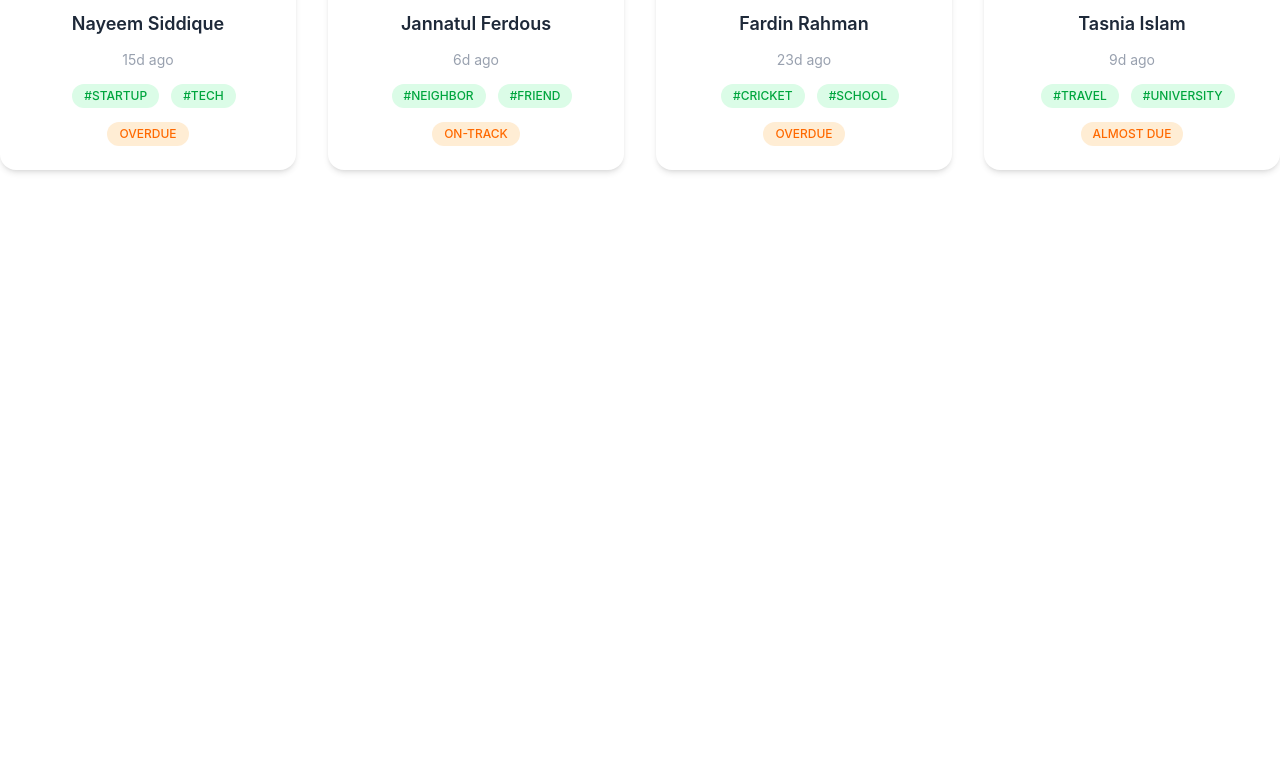
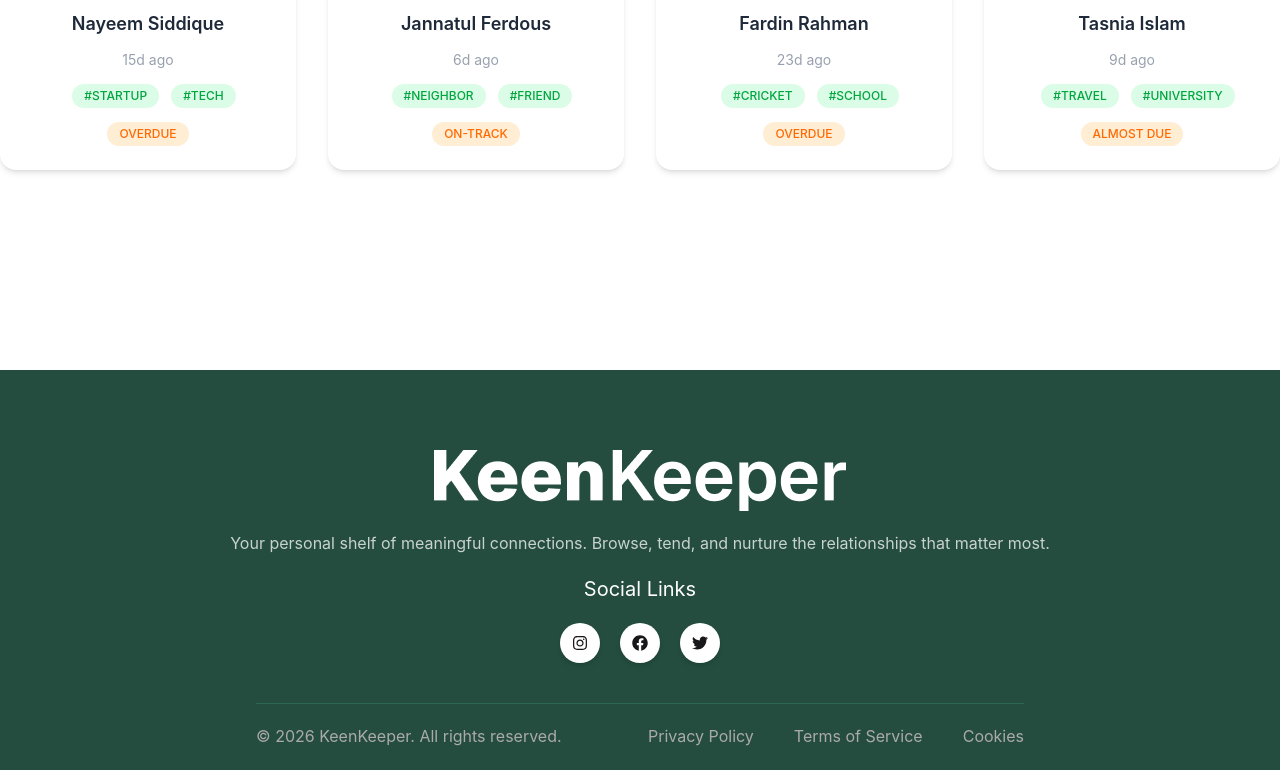
Before and after one commit to Ashik2630/Assignment-0.7, a React (Vite) app: page / in a window 1280 px wide. Shown: the part 1566-2336 px from the top of the page. Before the commit the page ends 1936 px from the top, so only its background shows below. Built offline with nearby package versions, Linux system fonts and the light colour scheme.

Commit message:
Add a Footer section

```diff
--- a/src/layout/RootLayout.jsx
+++ b/src/layout/RootLayout.jsx
@@ -1,12 +1,14 @@
 import React from 'react';
 import Navbar from '../components/Navbar/Navbar';
 import { Outlet } from 'react-router';
+import Footer from '../pages/Footer/Footer';
 
 const RootLayout = () => {
     return (
         <div>
-            <Navbar></Navbar>
+            <Navbar/>
             <Outlet/>
+            <Footer/>
         </div>
     );
 };
--- /dev/null
+++ b/src/pages/Footer/Footer.jsx
@@ -0,0 +1,38 @@
+import React from 'react';
+import footerImg from '../../assets/logo-xl.png'
+import { FaFacebook, FaInstagram, FaTwitter } from 'react-icons/fa';
+
+const Footer = () => {
+    return (
+        <div className='bg-[#244D3F] h-[50vh]'>
+            <img className='mx-auto pt-20' src={footerImg} alt="" />
+            <div className=' text-center space-y-5 mt-5'>
+                <p className='text-[#ffffffbf]'>Your personal shelf of meaningful connections. Browse, tend, and nurture the relationships that matter most.</p>
+            <h3 className='text-xl text-white'>Social Links</h3>
+            </div>
+            <div className='flex justify-center mt-5 gap-5'>
+                <div className='w-10 h-10 flex items-center justify-center rounded-full bg-white shadow-md hover:scale-105 transition'>
+                    <FaInstagram />
+                </div>
+                <div className='w-10 h-10 flex items-center justify-center rounded-full bg-white shadow-md hover:scale-105 transition'>
+                    <FaFacebook/>
+                </div>
+                <div className='w-10 h-10 flex items-center justify-center rounded-full bg-white shadow-md hover:scale-105 transition'>
+                    <FaTwitter/>
+                </div>
+            </div>
+            <hr className='w-[60%] mx-auto mt-10 text-[#31765f9f]' />
+            <div className='flex  justify-between w-[60%] mx-auto mt-5 text-[#abaaaa]'>
+                <p>&copy; 2026 KeenKeeper. All rights reserved.</p>
+
+                <div className='lg:flex gap-10'>
+                    <a href="#">Privacy Policy </a>
+                    <a href="#">Terms of Service </a>
+                    <a href="#">Cookies </a>
+                </div>
+            </div>
+        </div>
+    );
+};
+
+export default Footer;
--- a/src/pages/homepage/Friends/Friends.jsx
+++ b/src/pages/homepage/Friends/Friends.jsx
@@ -11,7 +11,7 @@ const Friends = () => {
 
     return (
         <div className='mt-20'>
-           <div className='grid md:grid-cols-3 lg:grid-cols-4 gap-8 mb-50'>
+           <div className='grid md:grid-cols-2 lg:grid-cols-4 gap-8 mb-50'>
             {
                 friends.map(friend => <Friend key={friend.id} friend={friend}></Friend>)
             }
--- a/src/routes/Routes.jsx
+++ b/src/routes/Routes.jsx
@@ -4,7 +4,8 @@ import Homepage from "../components/Homepage/Homepage";
 import Timeline from "../pages/Timeline";
 import Stats from "../pages/Stats";
 import ErrorPage from "../pages/errorPage/ErrorPage";
-import Friends from "../pages/homepage/Friends/Friends";
+
+
 
 export const router = createBrowserRouter([
   {
@@ -22,7 +23,7 @@ export const router = createBrowserRouter([
       {
         path: '/stats',
         Component: Stats
-      }
+      },
     ],
     errorElement: <ErrorPage/>
   }
```
